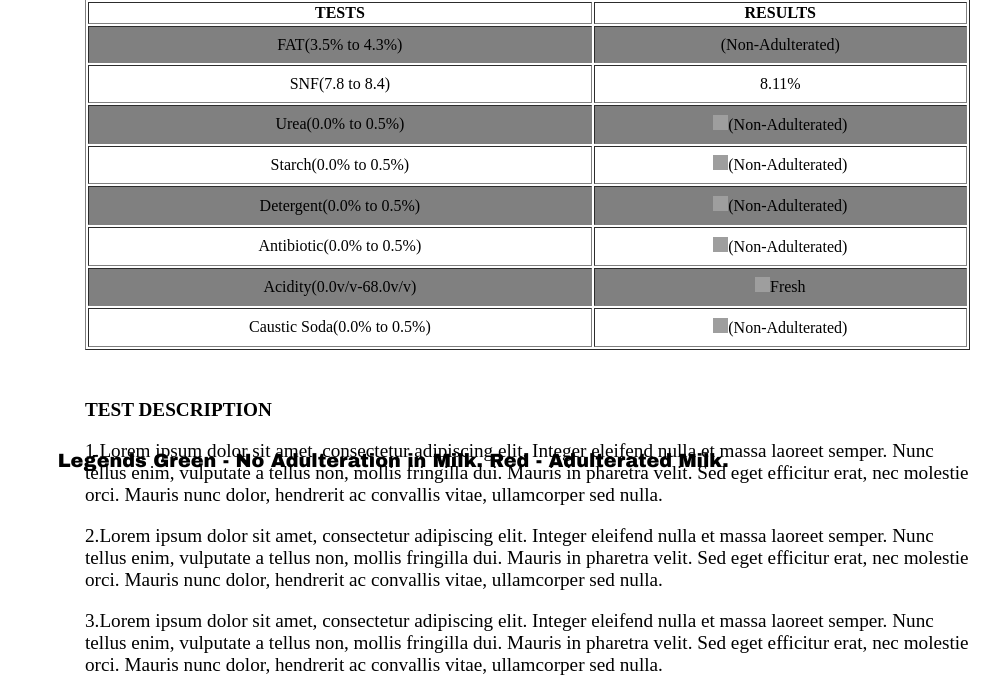
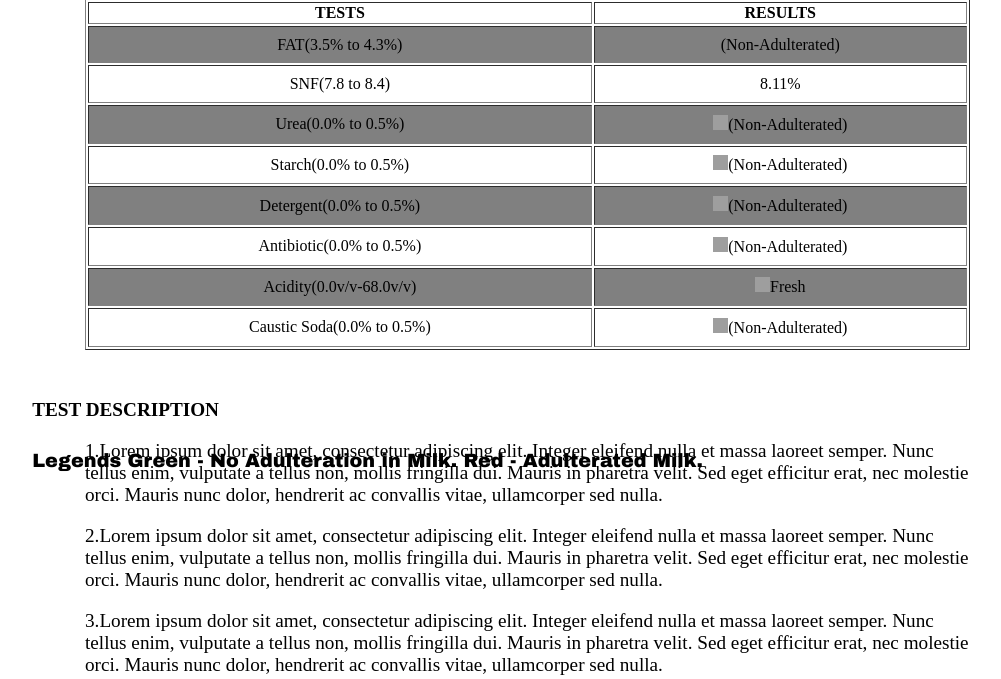
Before and after one commit to zazcorp-admin/testresult, a Django app: page /1 in a window 1280 px wide. Shown: the part 89-768 px from the top of the page, without its empty margins (83-1084 px from the left). Run offline with Django 3.2, Linux system fonts and the light colour scheme; data comes from the database, SQL or seed files in the repository; some libraries are stand-ins or nearby versions; grey boxes are pictures that could not be loaded.

Commit message:
Update desc.html

```diff
--- a/core/templates/core/desc.html
+++ b/core/templates/core/desc.html
@@ -42,8 +42,12 @@ font-family:arial black;
 }
 #title{
     top: 65%;
-    left: 11%;
+    left: 9%;
     position: absolute;
+}
+#descid{
+    position:absolute;
+    left:9%;
 }
 </style>
 <div class="date" id="date">
@@ -84,7 +88,7 @@ font-family:arial black;
 <div class="texts" id="texts">
 <p class = 'title' id="title">{{test.title}}</p>
 <div class="testD" id="testD">
-<b>TEST DESCRIPTION</b></br>
+<b id="descid">TEST DESCRIPTION</b></br>
 {{test.desc|safe}}
 </div>
 </div>
```
